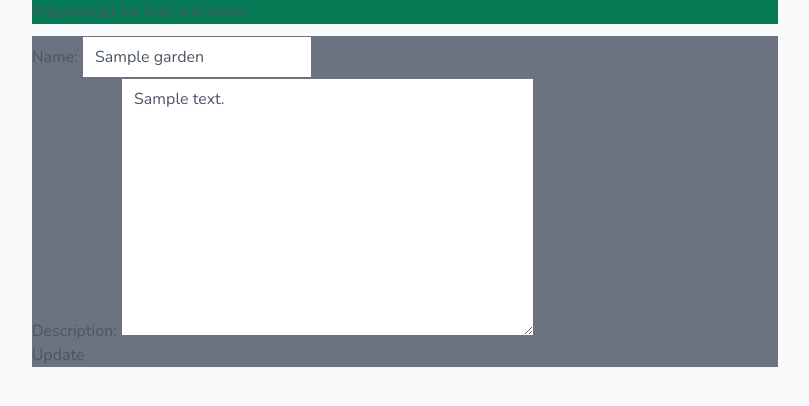
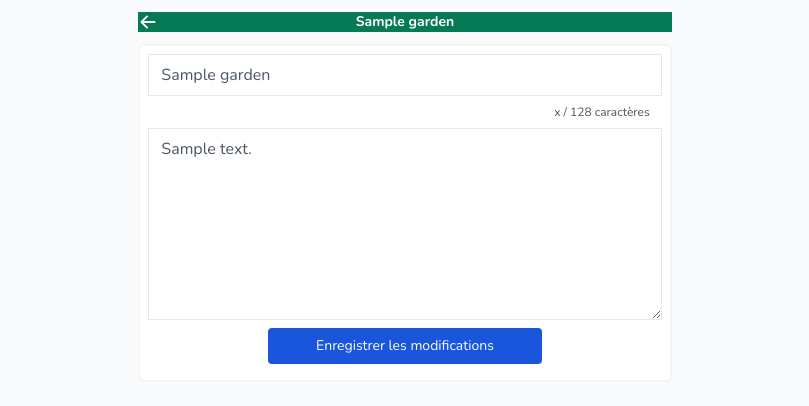
Before and after one commit to renlo08/my-little-garden, a Django app: page /gardens/update/1/ in a window 1280 px wide. Shown: the part 144-550 px from the top of the page, without its empty margins (235-1044 px from the left). Run offline with Django 4.2, Linux system fonts and the light colour scheme; a user stored in the database is signed in; tables that the repository leaves empty hold one stand-in row (values such as "Sample post"); some libraries are stand-ins or nearby versions.

Commit message:
Update CSS properties and refactor garden card layout
Expanded CSS styles to provide more layout options and enhance flexibility. Refactored the garden card layout in HTML, improving user interaction by adding an edit button, modifying the delete button, and reorganizing display elements.

```diff
--- a/app/static/css/mlghome-ui.css
+++ b/app/static/css/mlghome-ui.css
@@ -703,6 +715,46 @@ video {
   margin-bottom: 0.75rem;
 }
 
+.ml-3{
+  margin-left: 0.75rem;
+}
+
+.mr-3{
+  margin-right: 0.75rem;
+}
+
+.mr-8{
+  margin-right: 2rem;
+}
+
+.mr-7{
+  margin-right: 1.75rem;
+}
+
+.mr-5{
+  margin-right: 1.25rem;
+}
+
+.mt-3{
+  margin-top: 0.75rem;
+}
+
+.ml-44{
+  margin-left: 11rem;
+}
+
+.mr-44{
+  margin-right: 11rem;
+}
+
+.ml-32{
+  margin-left: 8rem;
+}
+
+.mr-32{
+  margin-right: 8rem;
+}
+
 .block{
   display: block;
 }
@@ -763,6 +815,30 @@ video {
   height: 100%;
 }
 
+.h-4{
+  height: 1rem;
+}
+
+.h-1\/3{
+  height: 33.333333%;
+}
+
+.h-1\/4{
+  height: 25%;
+}
+
+.h-2\/6{
+  height: 33.333333%;
+}
+
+.h-48{
+  height: 12rem;
+}
+
+.h-72{
+  height: 18rem;
+}
+
 .max-h-full{
   max-height: 100%;
 }
@@ -823,6 +899,18 @@ video {
   width: 58.333333%;
 }
 
+.w-4{
+  width: 1rem;
+}
+
+.w-72{
+  width: 18rem;
+}
+
+.w-5\/12{
+  width: 41.666667%;
+}
+
 .max-w-md{
   max-width: 28rem;
 }
@@ -859,6 +955,10 @@ video {
   grid-template-columns: repeat(4, minmax(0, 1fr));
 }
 
+.grid-cols-3{
+  grid-template-columns: repeat(3, minmax(0, 1fr));
+}
+
 .grid-rows-2{
   grid-template-rows: repeat(2, minmax(0, 1fr));
 }
@@ -970,6 +1110,14 @@ video {
   border-width: 1px;
 }
 
+.border-4{
+  border-width: 4px;
+}
+
+.border-2{
+  border-width: 2px;
+}
+
 .border-b{
   border-bottom-width: 1px;
 }
@@ -988,6 +1136,16 @@ video {
   border-color: rgb(209 213 219 / var(--tw-border-opacity));
 }
 
+.border-gray-100{
+  --tw-border-opacity: 1;
+  border-color: rgb(243 244 246 / var(--tw-border-opacity));
+}
+
+.border-white{
+  --tw-border-opacity: 1;
+  border-color: rgb(255 255 255 / var(--tw-border-opacity));
+}
+
 .bg-blue-700{
   --tw-bg-opacity: 1;
   background-color: rgb(29 78 216 / var(--tw-bg-opacity));
@@ -1090,12 +1272,40 @@ video {
   padding-bottom: 0.625rem;
 }
 
+.pb-1{
+  padding-bottom: 0.25rem;
+}
+
+.pl-2{
+  padding-left: 0.5rem;
+}
+
+.pt-1{
+  padding-top: 0.25rem;
+}
+
+.pr-2{
+  padding-right: 0.5rem;
+}
+
+.pl-32{
+  padding-left: 8rem;
+}
+
 .text-left{
   text-align: left;
 }
 
 .text-center{
   text-align: center;
+}
+
+.text-right{
+  text-align: right;
+}
+
+.align-middle{
+  vertical-align: middle;
 }
 
 .font-body{
--- a/app/templates/gardens/create-update.html
+++ b/app/templates/gardens/create-update.html
@@ -9,15 +9,31 @@
     {% endif %}
 
     <main class="grid grid-cols-1 place-items-center">
-        <div class="justify-center w-7/12 h-full">
-            <div class="bg-green-600 mb-3">
-                <p>Placeholder for foto and more</p>
+        <div class="justify-center w-5/12 h-full text-sm">
+            <div class="grid grid-cols-3 bg-green-600 mb-3 mt-3 text-white">
+
+                <a class="cursor-pointer" href="{% url 'gardens:list' %}">
+                    <svg class="w-5 h-5" data-slot="icon" fill="currentColor" viewBox="0 0 16 16"
+                         xmlns="http://www.w3.org/2000/svg"
+                         aria-hidden="true">
+                        <path clip-rule="evenodd" fill-rule="evenodd"
+                              d="M14 8a.75.75 0 0 1-.75.75H4.56l3.22 3.22a.75.75 0 1 1-1.06 1.06l-4.5-4.5a.75.75 0 0 1 0-1.06l4.5-4.5a.75.75 0 0 1 1.06 1.06L4.56 7.25h8.69A.75.75 0 0 1 14 8Z"></path>
+                    </svg>
+                </a>
+                <span class="text-center font-bold">{{ garden.name }}
+                </span>
+
             </div>
-
-            <div class="bg-gray-500">
-                <form method="post">{% csrf_token %}
-                    {{ form.as_p }}
-                    <input type="submit" value="Update">
+            <div class="rounded-md border-gray-100 border-2 bg-white">
+                <form class="grid grid-cols-1 items-center" method="post">
+                    {% csrf_token %}
+                    {% render_field form.name class+="m-2 border-gray-200" maxlength=form.name.field.max_length%}
+                    <p class="text-xs text-right mr-5" id="inputField"> x / {{ form.name.field.max_length }}
+                        caractères</p>
+                    {% render_field form.description class+="h-48 m-2 border-gray-200" %}
+                    <input type="submit"
+                           value="Enregistrer les modifications"
+                           class="cursor-pointer p-2 text-white text-center bg-blue-700 rounded text-sm mr-32 ml-32 mb-4">
                 </form>
             </div>
         </div>
```
Also changed, not shown: other parts of app/static/css/mlghome-ui.css (+108 -0 lines).
